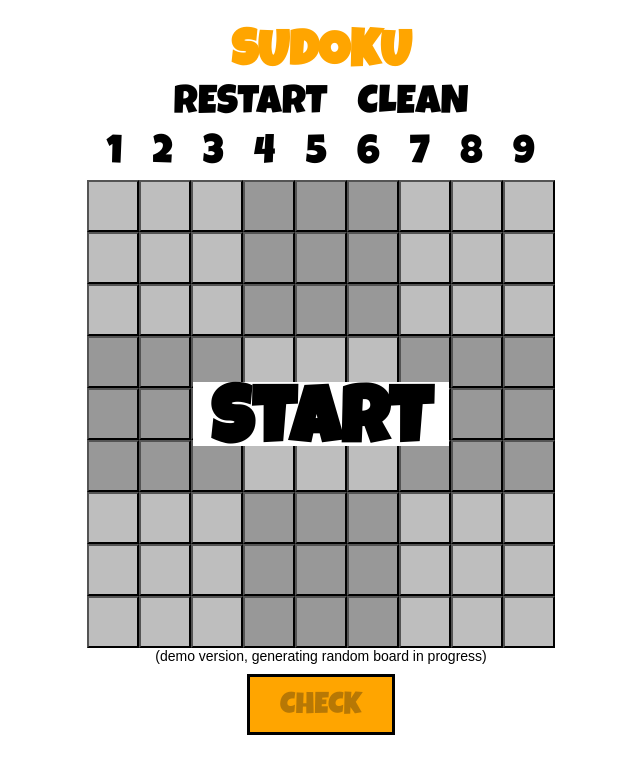
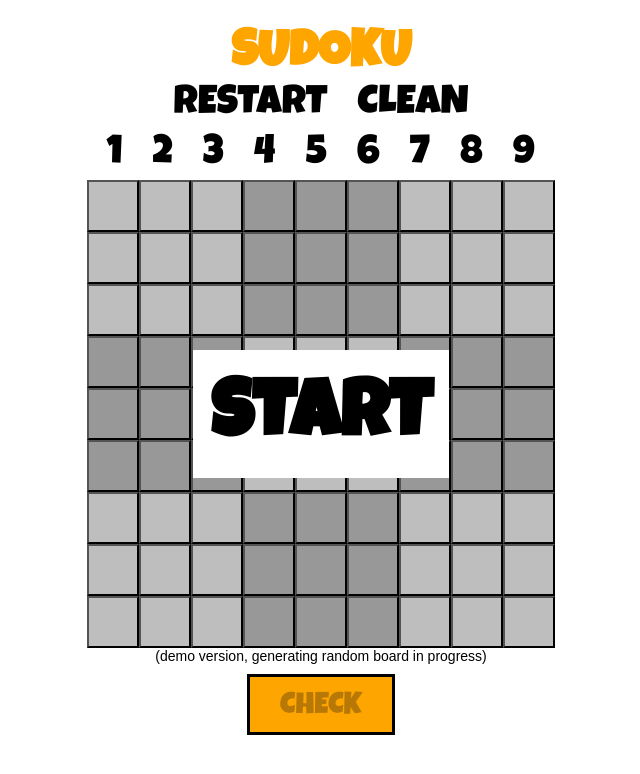
Before and after one commit to joannanapora/sudoku-game-React.js, a React (Create React App) app: page / in a window 1280 px wide. Shown: the top 774 px of the page, without its empty margins (319-959 px from the left). Built offline with nearby package versions, Linux system fonts and the light colour scheme.

Commit message:
fixed alert container

```diff
--- a/src/App.css
+++ b/src/App.css
@@ -22,7 +22,7 @@
 
 .result {
   position: fixed;
-  top: 70%;
+  top: 55%;
   left: 50%;
   transform: translate(-50%, -50%);
 }
@@ -49,7 +49,7 @@
 
 .alert-container {
   background-color: white;
-  padding: 3rem 8rem 1rem 8rem;
+  padding: 4rem 8rem;
   position: absolute;
   top: 50%;
   left: 50%;
@@ -64,14 +64,15 @@
 }
 
 .controls {
-  padding: 10px 11px;
-  font-size: 30px;
+  padding: 4px 9px;
+  font-size: 40px;
   transition: all 0.2s ease-in-out;
   cursor: pointer;
 }
 
 .functions-list {
   display: flex;
+  font-size: 20px;
 }
 
 .controls:hover {
```
